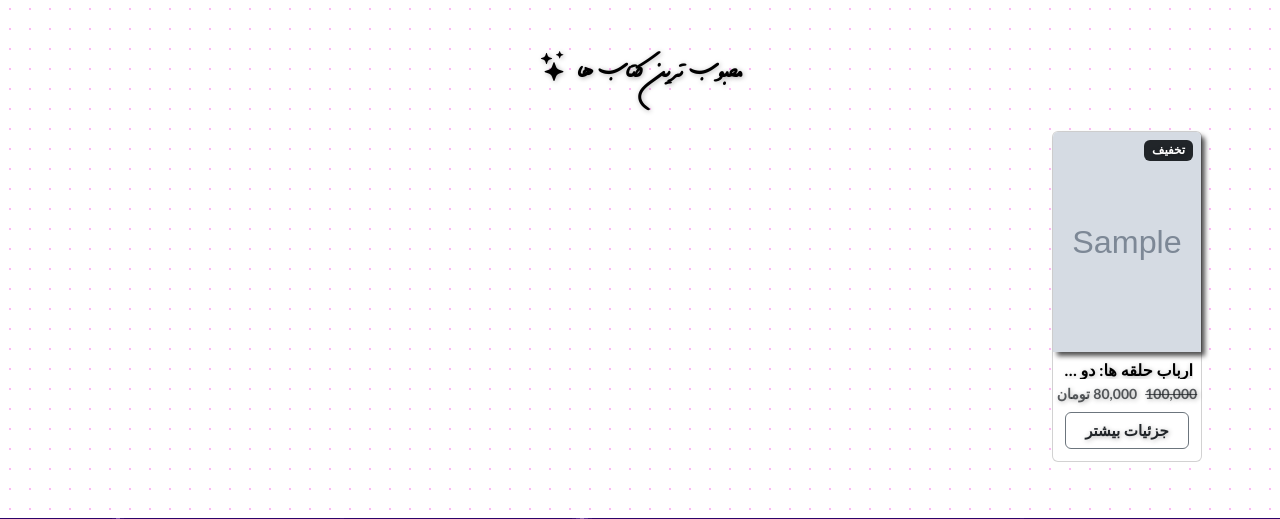
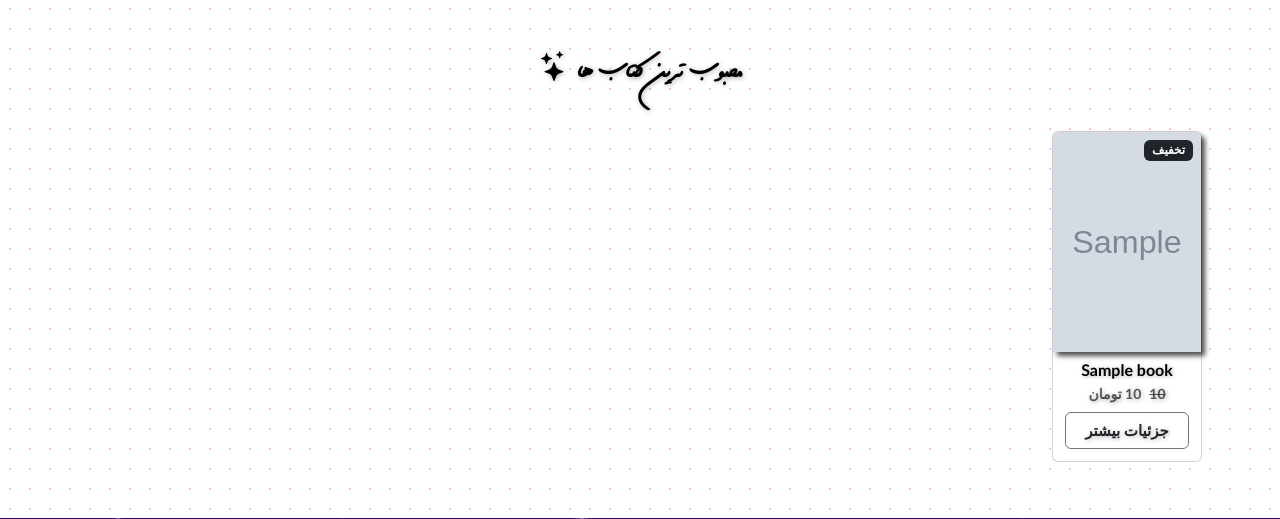
Before and after one commit to aliaryu/aryu-bookstore, a Django app: template apps/home/templates/home/home.html in a window 1280 px wide. Shown: the part 526-1045 px from the top of the page. Run offline with Django 4.2, Linux system fonts and the light colour scheme; the template is opened without the code that fills it: most values are stand-ins (such as "Sample title", 1, 10 or a date in 2020); grey boxes marked "Sample" are stand-in pictures; some web fonts are replaced.

```diff
--- a/apps/home/templates/home/includes/popular_books.html
+++ b/apps/home/templates/home/includes/popular_books.html
@@ -1,4 +1,5 @@
 {% comment %} SECTION POPOULAR BOOKS {% endcomment %}
+{% load humanize %}
 <section class="container-fluid py-5 px-0 bg-dotted">
     <h2 class="text-center font-30 f-sayeh f-bold mb-4"> محبوب ترین کتاب ها <i class="bi bi-stars"></i></h2>
     <div class="container p-0">
@@ -15,11 +16,11 @@
                         <img class="card-img-top img-shadow" src="{{ book.image.url }}" alt="..." height="220px">
                         <div class="card-body p-2">
                             <div class="text-center">
-                                <h5 class="fw-bolder h6 mb-0 avoid-overflow">ارباب حلقه ها: دو برج</h5>
+                                <h5 class="fw-bolder h6 mb-0 avoid-overflow">{{ book.book_name }}</h5>
                             </div>
                             <div class="d-flex justify-content-center align-items-center mt-1">
-                                <span class="text-muted text-decoration-line-through ms-1 font-14">100,000</span>
-                                <span class="text-muted me-1 font-14">80,000 تومان</span>
+                                <span class="text-muted text-decoration-line-through ms-1 font-14">{{ book.price|floatformat:0|intcomma }}</span>
+                                <span class="text-muted me-1 font-14">{{ book.calculate_price|floatformat:0|intcomma }} تومان</span>
                             </div>
                         </div>
                         <div class="card-footer p-2 pt-0 m-1 mt-0 border-top-0 bg-transparent">
```
